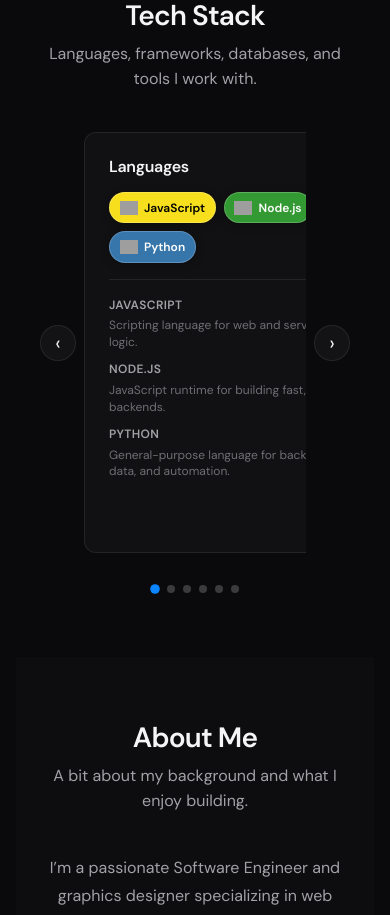
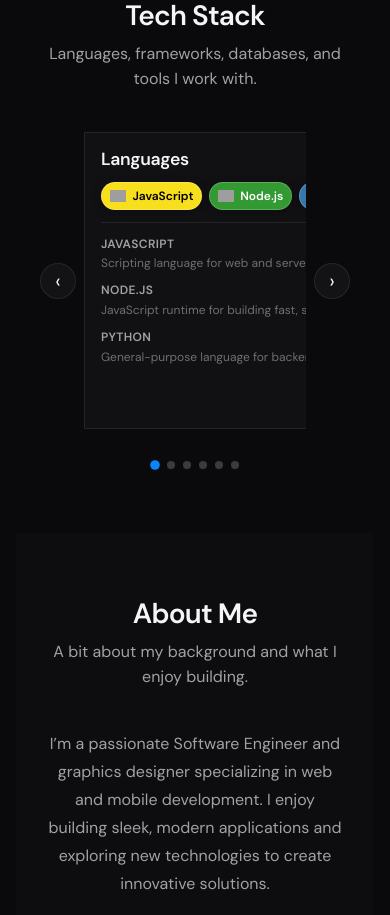
Before and after one commit to Henry-ai443/Portfolio, a React (Vite) app: page / in a window 390 px wide. Shown: the part 1200-2115 px from the top of the page. Built offline with nearby package versions, Linux system fonts and the light colour scheme; no server answers; grey boxes are pictures that could not be loaded.

Commit message:
Changed the routing configuration on vercel

```diff
--- a/src/styles/Projects.css
+++ b/src/styles/Projects.css
@@ -179,6 +179,7 @@
   .projects-carousel-btn-next {
     right: -0.5rem;
   }
+
   .project-image-container {
     max-height: 220px;
     max-width: 100%;
--- a/src/styles/Skills.css
+++ b/src/styles/Skills.css
@@ -197,6 +197,7 @@
   transform: scale(1.2);
 }
 
+/* Mobile adjustments */
 @media (max-width: 640px) {
   .skills-carousel-btn {
     width: 36px;
@@ -204,20 +205,54 @@
     font-size: 1.25rem;
   }
 
+  .skills-carousel-viewport {
+    padding: 0; /* remove extra padding */
+  }
+
+  .skills-carousel-track {
+    gap: 0; /* no gap, cards edge-to-edge */
+  }
+
   .skills-card {
-    flex: 0 0 min(300px, 88vw);
+    flex: 0 0 100vw; /* full viewport width */
+    max-width: 100vw;
+    scroll-snap-align: start; /* snap to start of viewport */
+    scroll-snap-stop: always;
+    border-radius: 0; /* optional: remove radius for true edge-to-edge look */
+    padding: 1rem; /* inner padding */
+    box-sizing: border-box;
+  }
+
+  .skills-card-title {
+    font-size: 1.1rem;
+    margin-bottom: 0.75rem;
+  }
+
+  .skills-card-badges {
+    gap: 0.4rem;
+  }
+
+  .skills-badge {
+    font-size: 0.75rem;
+    padding: 0.3rem 0.5rem;
+  }
+
+  .skills-badge-icon {
+    width: 16px;
+    height: 16px;
+  }
+
+  .skills-card-descriptions {
+    margin-top: 0.75rem;
+    padding-top: 0.75rem;
+  }
+
+  .skills-desc-name {
+    font-size: 0.75rem;
   }
 
   .skills-desc-text {
     font-size: 0.75rem;
-  }
-
-  .skills-card-title {
-    font-size: 1rem;
-  }
-
-  .skills-badge {
-    font-size: 0.75rem;
-    padding: 0.35rem 0.6rem;
+    line-height: 1.3;
   }
 }
```
Also changed, not shown: vercel.json (added).
